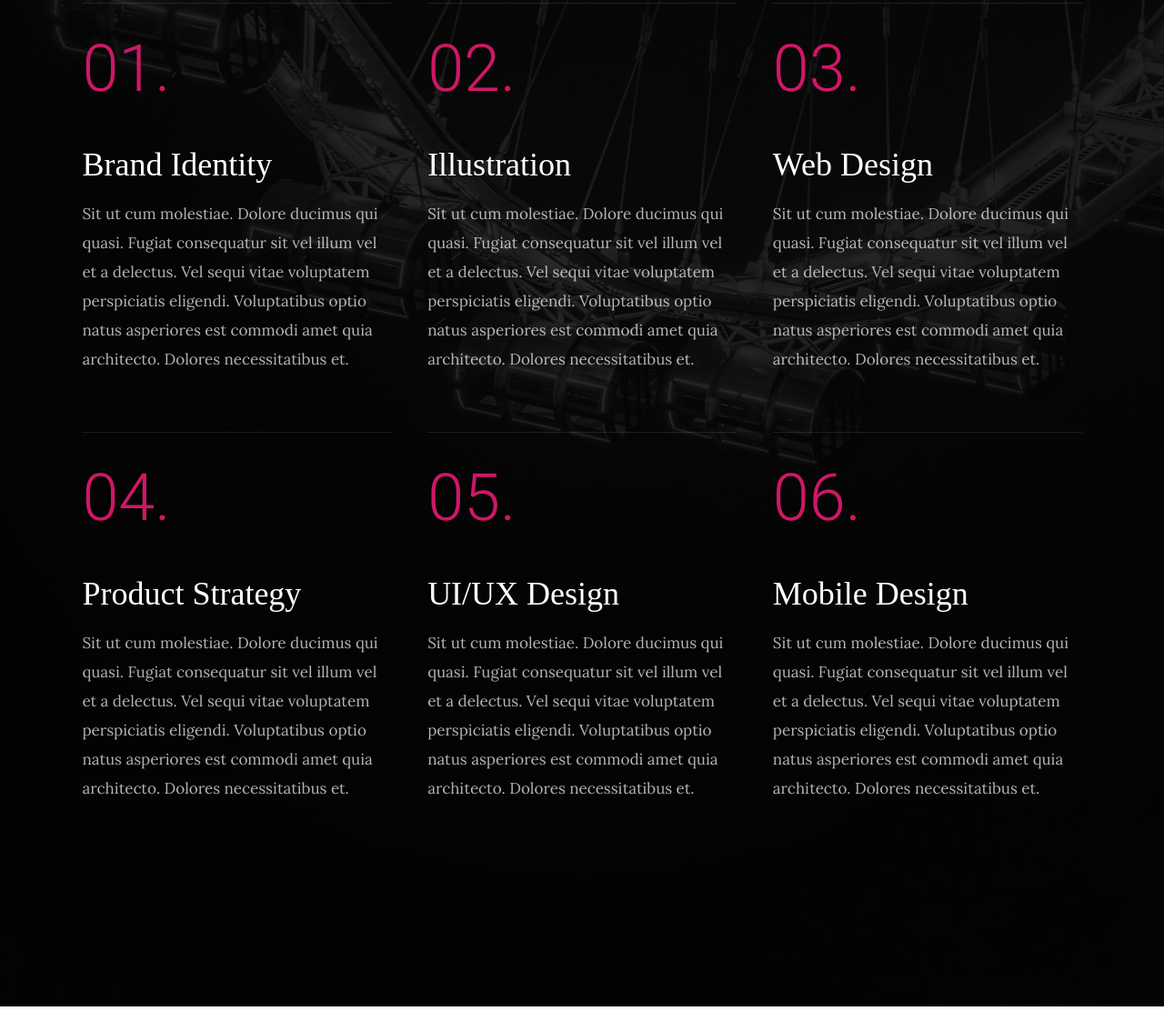
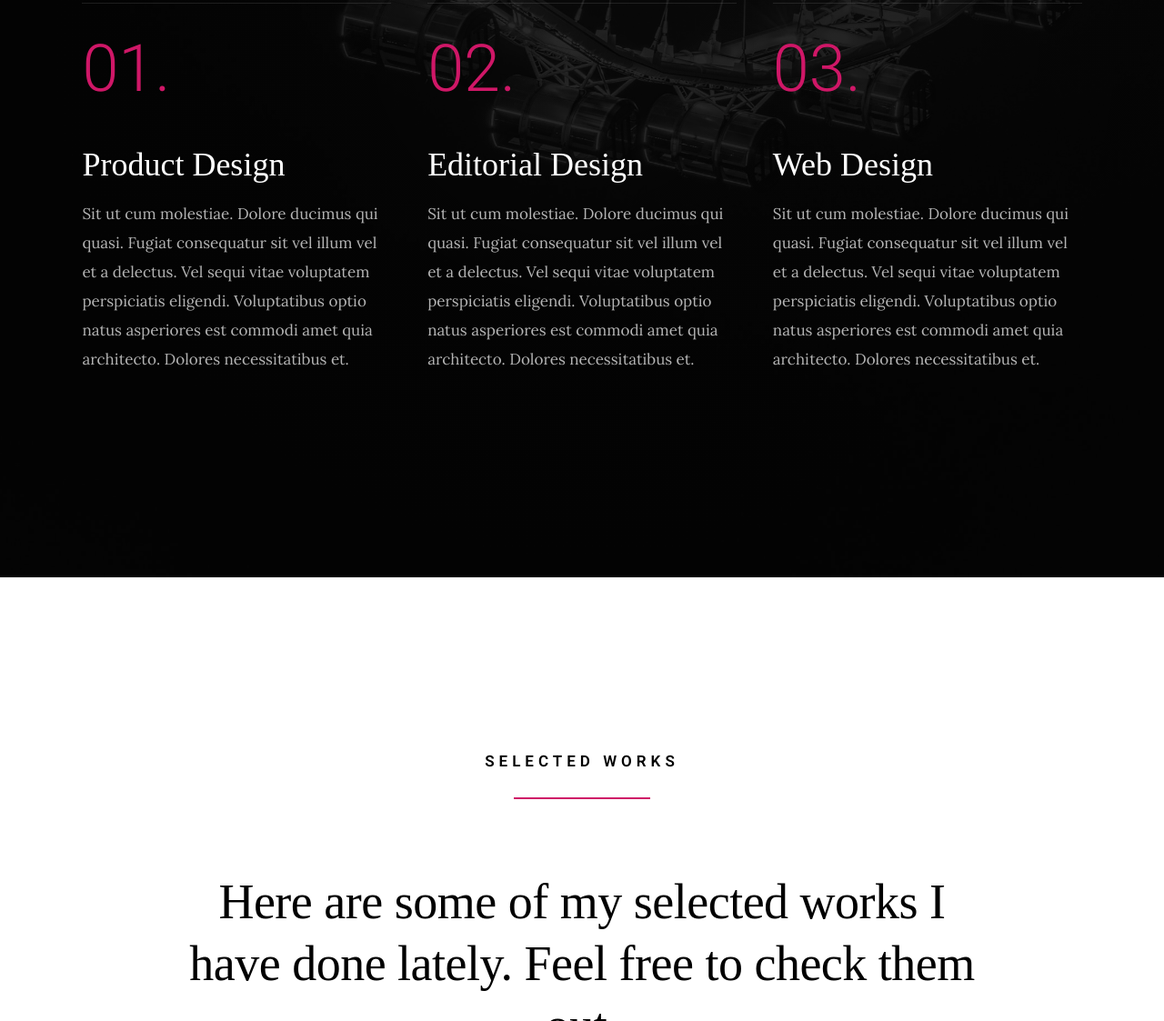
Before and after one commit to theChandrayMurmu/theminimalist.designer, a plain HTML site: page index.html in a window 1280 px wide. Shown: the part 3680-4803 px from the top of the page at 91% size. Drawn offline with Linux system fonts and the light colour scheme; a web font is replaced by a local one.

Commit message:
Delete the extra Services.

```diff
--- a/index.html
+++ b/index.html
@@ -275,7 +275,7 @@
 
             <div class="column item-service" data-aos="fade-up">
                 <div class="item-service__content">
-                    <h4 class="item-title">Brand Identity</h4>
+                    <h4 class="item-title">Product Design</h4>
                     <p>
                     Sit ut cum molestiae. Dolore ducimus qui quasi. Fugiat consequatur sit vel illum vel et
                     a delectus. Vel sequi vitae voluptatem perspiciatis eligendi. Voluptatibus optio natus
@@ -286,7 +286,7 @@
 
             <div class="column item-service" data-aos="fade-up">
                 <div class="item-service__content">
-                    <h4 class="item-title">Illustration</h4>
+                    <h4 class="item-title">Editorial Design</h4>
                     <p>
                     Sit ut cum molestiae. Dolore ducimus qui quasi. Fugiat consequatur sit vel illum vel et
                     a delectus. Vel sequi vitae voluptatem perspiciatis eligendi. Voluptatibus optio natus
@@ -306,38 +306,6 @@
                 </div>
             </div>
 
-            <div class="column item-service" data-aos="fade-up">
-                <div class="item-service__content">
-                    <h4 class="item-title">Product Strategy</h4>
-                    <p>
-                    Sit ut cum molestiae. Dolore ducimus qui quasi. Fugiat consequatur sit vel illum vel et
-                    a delectus. Vel sequi vitae voluptatem perspiciatis eligendi. Voluptatibus optio natus
-                    asperiores est commodi amet quia architecto. Dolores necessitatibus et.
-                    </p>
-                </div>
-            </div>
-
-            <div class="column item-service" data-aos="fade-up">
-                <div class="item-service__content">
-                    <h4 class="item-title">UI/UX Design</h4>
-                    <p>
-                    Sit ut cum molestiae. Dolore ducimus qui quasi. Fugiat consequatur sit vel illum vel et
-                    a delectus. Vel sequi vitae voluptatem perspiciatis eligendi. Voluptatibus optio natus
-                    asperiores est commodi amet quia architecto. Dolores necessitatibus et.
-                    </p>
-                </div>
-            </div>
-
-            <div class="column item-service" data-aos="fade-up">
-                <div class="item-service__content">
-                    <h4 class="item-title">Mobile Design</h4>
-                    <p>
-                    Sit ut cum molestiae. Dolore ducimus qui quasi. Fugiat consequatur sit vel illum vel et
-                    a delectus. Vel sequi vitae voluptatem perspiciatis eligendi. Voluptatibus optio natus
-                    asperiores est commodi amet quia architecto. Dolores necessitatibus et.
-                    </p>
-                </div>
-            </div>
 
         </div> <!-- end services-list -->
 
```
